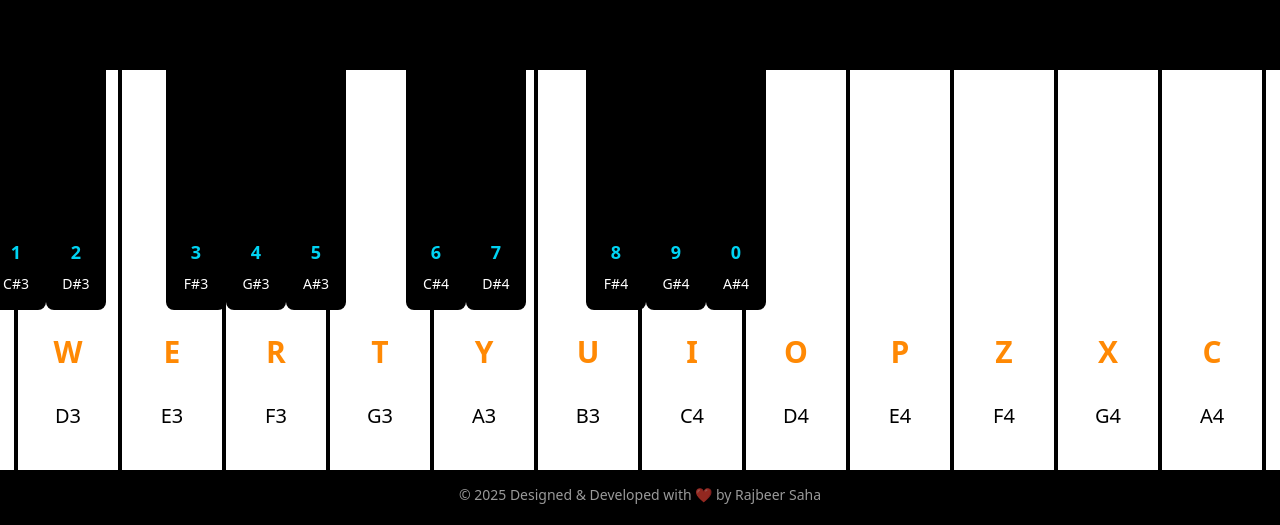
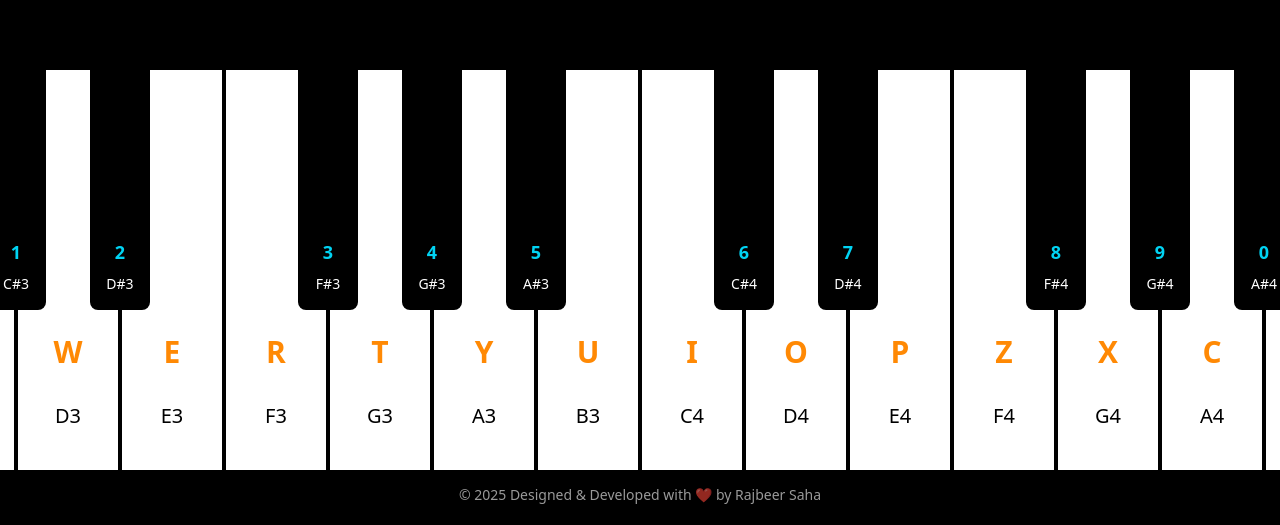
Before and after one commit to PixelPioneer404/Virtual-Piano, a plain HTML site: page index.html in a window 1280 px wide. Shown: the part 275-800 px from the top of the page. Drawn offline with Linux system fonts and the light colour scheme; a web font is replaced by a local one.

Commit message:
fixed a tailwind class

```diff
--- a/index.html
+++ b/index.html
@@ -83,7 +83,7 @@
                 <p class="font-semibold font-sans text-3xl text-orange-400">V</p>
                 <p class="font-medium font-sans text-xl">B4</p>
             </div>
-            <div class="absolute top-0 left-[72px] w-full h-[60%] grid gap-11"
+            <div class="absolute top-0 left-[72px] w-full h-[60%] grid gap-[44px]"
                 style="grid-template-columns: repeat(13, 60px);">
                 <div id="Cs3"
                     class="transition-all duration-200 ease-in-out bg-black rounded-b-lg flex flex-col pb-4 justify-end items-center gap-2">
```
